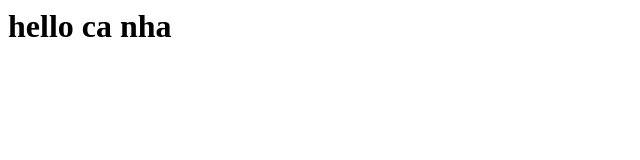
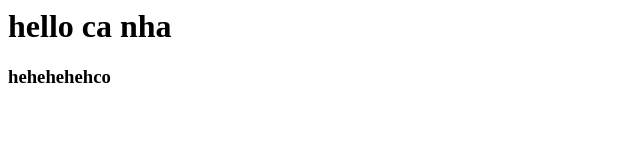
Before and after one commit to Trongphuc38/git_test, a plain HTML site: page index.html in a window 1280 px wide. Shown: the whole page, without its empty margins (0-640 px from the left). Drawn offline with Linux system fonts and the light colour scheme.

Commit message:
cap nhap index

```diff
--- a/index.html
+++ b/index.html
@@ -1 +1,2 @@
 <h1>hello ca nha</h1>
+<h3>hehehehehco</h3>
```
